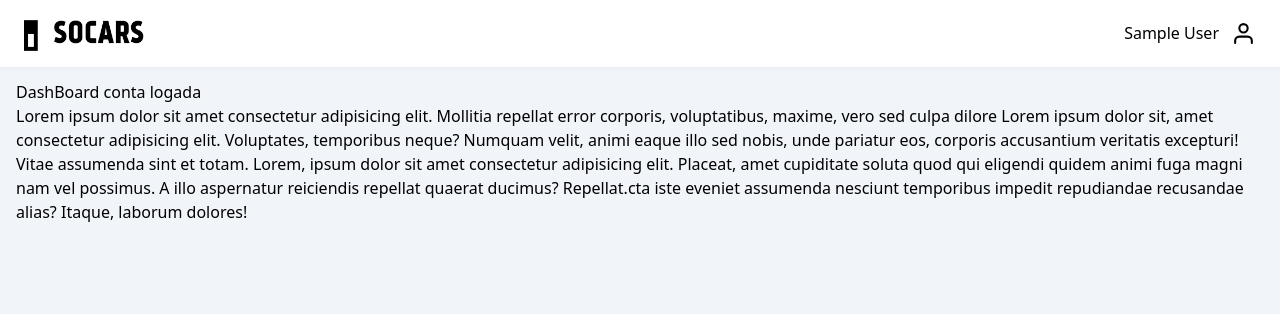
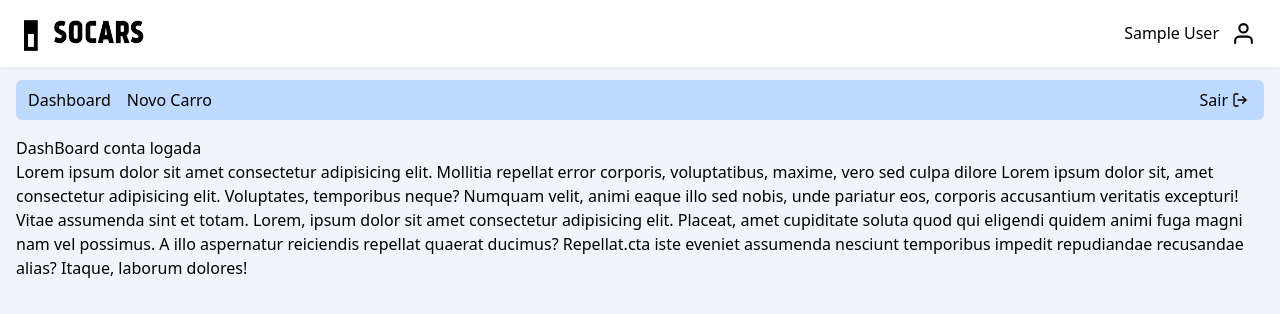
Before and after one commit to joenog/socars, a React (Vite) app: page /dashboard in a window 1280 px wide. Shown: the top 314 px of the page. Built offline with nearby package versions, Linux system fonts and the light colour scheme; no server answers; sample sign-in values are in the browser's storage.

Commit message:
panelHeader created

```diff
--- a/src/components/context/AuthContext.tsx
+++ b/src/components/context/AuthContext.tsx
@@ -10,6 +10,7 @@ interface AuthProviderProps {
 type AuthContextData = {
   signed: boolean;
   loadingAuth: boolean;
+  handleInfoUser: ({ uid, name, email }: UserProps) => void;
   user: UserProps | null;
 };
 
@@ -45,11 +46,20 @@ function AuthProvider({ children }: AuthProviderProps) {
     };
   }, []);
 
+  function handleInfoUser({ uid, name, email }: UserProps) {
+    setUser({
+      uid: uid,
+      name: name,
+      email: email,
+    });
+  }
+
   return (
     <AuthContext.Provider
       value={{
         signed: !!user,
         loadingAuth,
+        handleInfoUser,
         user,
       }}
     >
@@ -58,5 +68,4 @@ function AuthProvider({ children }: AuthProviderProps) {
   );
 }
 
-
 export default AuthProvider;
--- a/src/components/header/index.tsx
+++ b/src/components/header/index.tsx
@@ -5,7 +5,7 @@ import logoImg from "../../assets/socars-logo.png";
 import { FiUser, FiLogIn } from "react-icons/fi";
 
 export default function Header() {
-  const { signed, loadingAuth, user} = useContext(AuthContext);
+  const { signed, loadingAuth, user } = useContext(AuthContext);
 
   return (
     <div className="w-full fixed flex justify-center items-center bg-white drop-shadow-sm drop-shadow-gray-200 mb-4 z-50">
@@ -15,7 +15,7 @@ export default function Header() {
         </Link>
         {!loadingAuth && signed && (
           <Link className="flex gap-3" to={"/dashboard"}>
-           {user?.name} <FiUser size={25} />
+            {user?.name} <FiUser size={25} />
           </Link>
         )}
 
--- /dev/null
+++ b/src/components/panelHeader/index.tsx
@@ -0,0 +1,26 @@
+import { Link } from "react-router-dom";
+import { signOut } from "firebase/auth";
+import { auth } from "../../services/firebase/firebaseConnection";
+import { FiLogOut } from "react-icons/fi";
+
+export default function DashboardHeader() {
+  async function handleLogOut() {
+    await signOut(auth);
+  }
+
+  return (
+    <div className=" w-ful flex items-center justify-start gap-4 px-3 rounded-md py-1 bg-blue-200 mb-4">
+      <Link to={"/dashboard"}>Dashboard</Link>
+      <Link to={"/new"}>
+        Novo Carro
+      </Link>
+
+      <button
+        className="ml-auto flex items-center gap-1 p-1 cursor-pointer rounded-sm "
+        onClick={() => handleLogOut()}
+      >
+        Sair <FiLogOut />
+      </button>
+    </div>
+  );
+}
--- a/src/pages/dashboard/index.tsx
+++ b/src/pages/dashboard/index.tsx
@@ -1,9 +1,11 @@
 import { Container } from "../../components/container";
+import DashboardHeader from "../../components/panelHeader";
 
 export default function Dashboard() {
   return (
     <>
       <Container>
+        <DashboardHeader />
         <h1>DashBoard conta logada</h1>
         <div>
           Lorem ipsum dolor sit amet consectetur adipisicing elit. Mollitia
--- a/src/pages/dashboard/new/index.tsx
+++ b/src/pages/dashboard/new/index.tsx
@@ -1,6 +1,9 @@
+import DashboardHeader from "../../../components/panelHeader";
+
 export default function NewCar() {
   return (
     <>
+      <DashboardHeader />
       <h1>Cadastrar novo carro</h1>
     </>
   );
--- a/src/pages/register/index.tsx
+++ b/src/pages/register/index.tsx
@@ -1,7 +1,9 @@
+import { useEffect, useContext } from "react";
 import { Container } from "../../components/container";
 import logoImg from "../../assets/socars-logo.png";
 import { Link, useNavigate } from "react-router-dom";
 import Input from "../../components/input";
+import { AuthContext } from "../../components/context/AuthContext";
 
 import { useForm } from "react-hook-form";
 import { z } from "zod";
@@ -13,10 +15,11 @@ import {
   signOut,
   updateProfile,
 } from "firebase/auth";
-import { useEffect } from "react";
 
 export default function Register() {
   const navigate = useNavigate();
+  const { handleInfoUser } = useContext(AuthContext);
+
   const schema = z.object({
     name: z.string().min(1, "O campo nome é obrigatório!"),
     email: z
@@ -52,6 +55,12 @@ export default function Register() {
       .then(async (user) => {
         await updateProfile(user.user, {
           displayName: data.name,
+        });
+        //REFRESH new USER DATA
+        handleInfoUser({
+          uid: user.user.uid,
+          name: data.name,
+          email: data.email,
         });
       })
       .catch((err) => {
```
Also changed, not shown: src/routes/Private.tsx (+4 -4 lines), src/routes/index.tsx (+12 -2 lines).
